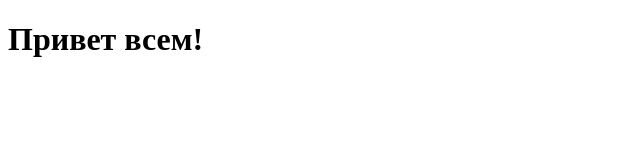
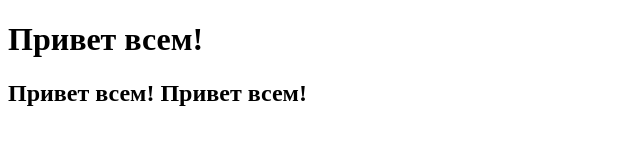
Before and after one commit to Nastyshaaa/new-repo, a plain HTML site: page index.html in a window 1280 px wide. Shown: the whole page, without its empty margins (0-640 px from the left). Drawn offline with Linux system fonts and the light colour scheme.

```diff
--- a/index.html
+++ b/index.html
@@ -7,5 +7,6 @@
 </head>
 <body>
     <h1>Привет всем!</h1>
+    <h2>Привет всем! Привет всем!</h2>
 </body>
 </html>
```
Also changed, not shown: 1 other file.
